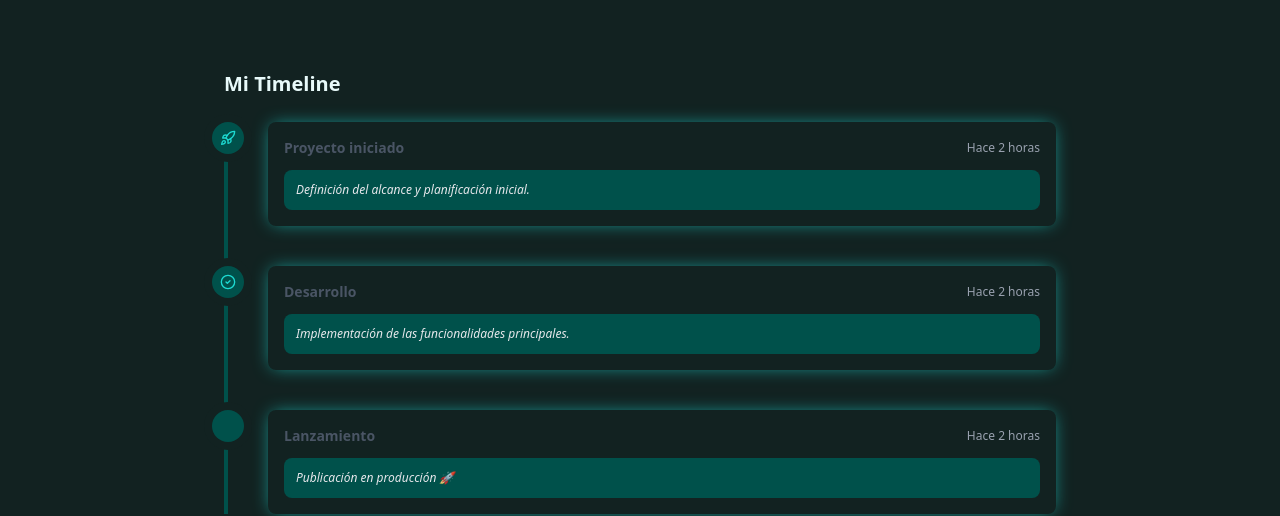
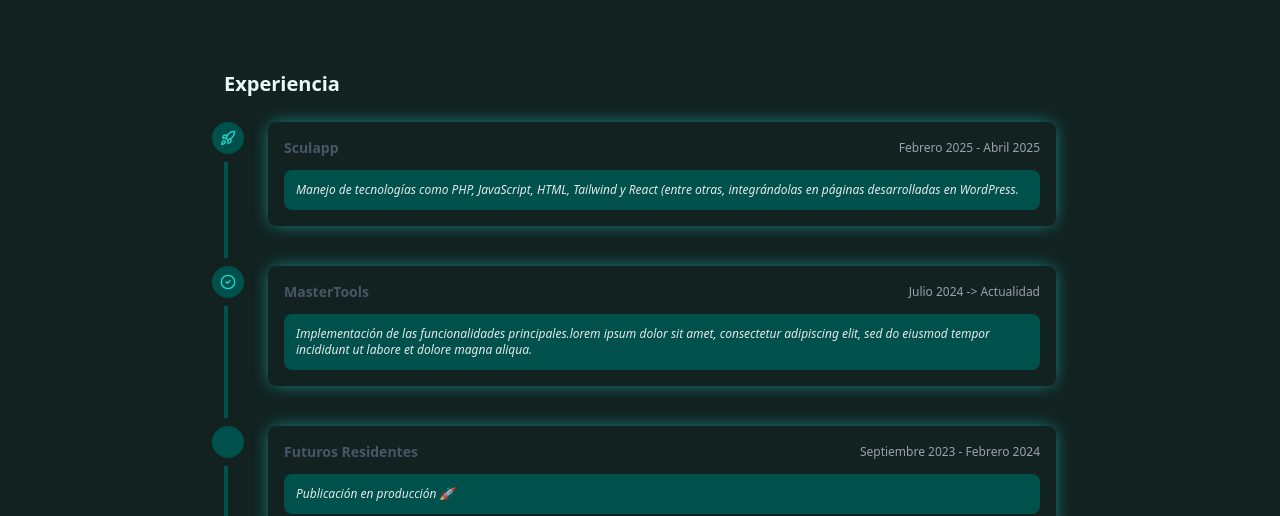
Before and after one commit to realeselvis-org/portfolio, a Next.js app: page / in a window 1280 px wide. Shown: the part 388-904 px from the top of the page. Built offline with nearby package versions, Linux system fonts and the light colour scheme.

Commit message:
generales

```diff
--- a/src/app/page.tsx
+++ b/src/app/page.tsx
@@ -80,23 +80,23 @@ export default function Home() {
   // Eventos para el Timeline
   const timelineEvents = [
     {
-      title: "Proyecto iniciado",
-      description: "Definición del alcance y planificación inicial.",
+      title: "Sculapp",
+      description: "Manejo de tecnologías como PHP, JavaScript, HTML, Tailwind y React (entre otras, integrándolas en páginas desarrolladas en WordPress. ",
       icon: <Rocket className="w-5 h-5" />,
-      time: "Hace 2 horas",
+      time: "Febrero 2025 - Abril 2025",
       link: "/proyecto",
     },
     {
-      title: "Desarrollo",
-      description: "Implementación de las funcionalidades principales.",
+      title: "MasterTools",
+      description: "Implementación de las funcionalidades principales.lorem ipsum dolor sit amet, consectetur adipiscing elit, sed do eiusmod tempor incididunt ut labore et dolore magna aliqua.",
       icon: <CheckCircle2 className="w-5 h-5" />,
-      time: "Hace 2 horas",
+      time: "Julio 2024 -> Actualidad",
       link: "/proyecto",
     },
     {
-      title: "Lanzamiento",
+      title: "Futuros Residentes",
       description: "Publicación en producción 🚀",
-      time: "Hace 2 horas",
+      time: "Septiembre 2023 - Febrero 2024",
       link: "/proyecto",
     },
   ];
@@ -140,7 +140,7 @@ export default function Home() {
 
       {/* Timeline */}
       <section id="timeline" className="mt-20">
-        <h2 className="text-xl font-bold mb-6">Mi Timeline</h2>
+        <h2 className="text-xl font-bold mb-6">Experiencia</h2>
         <Timeline events={timelineEvents} />
       </section>
 
```
